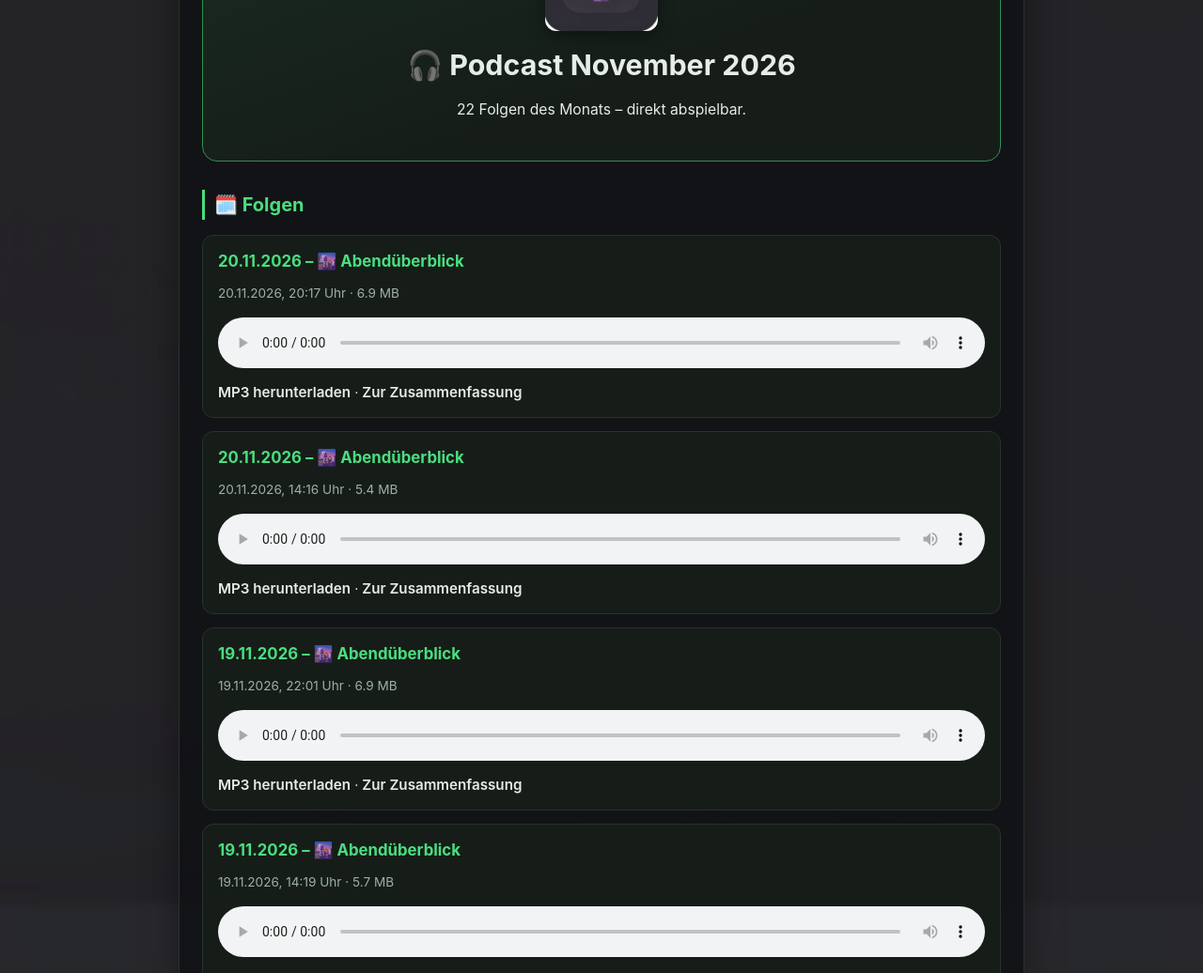
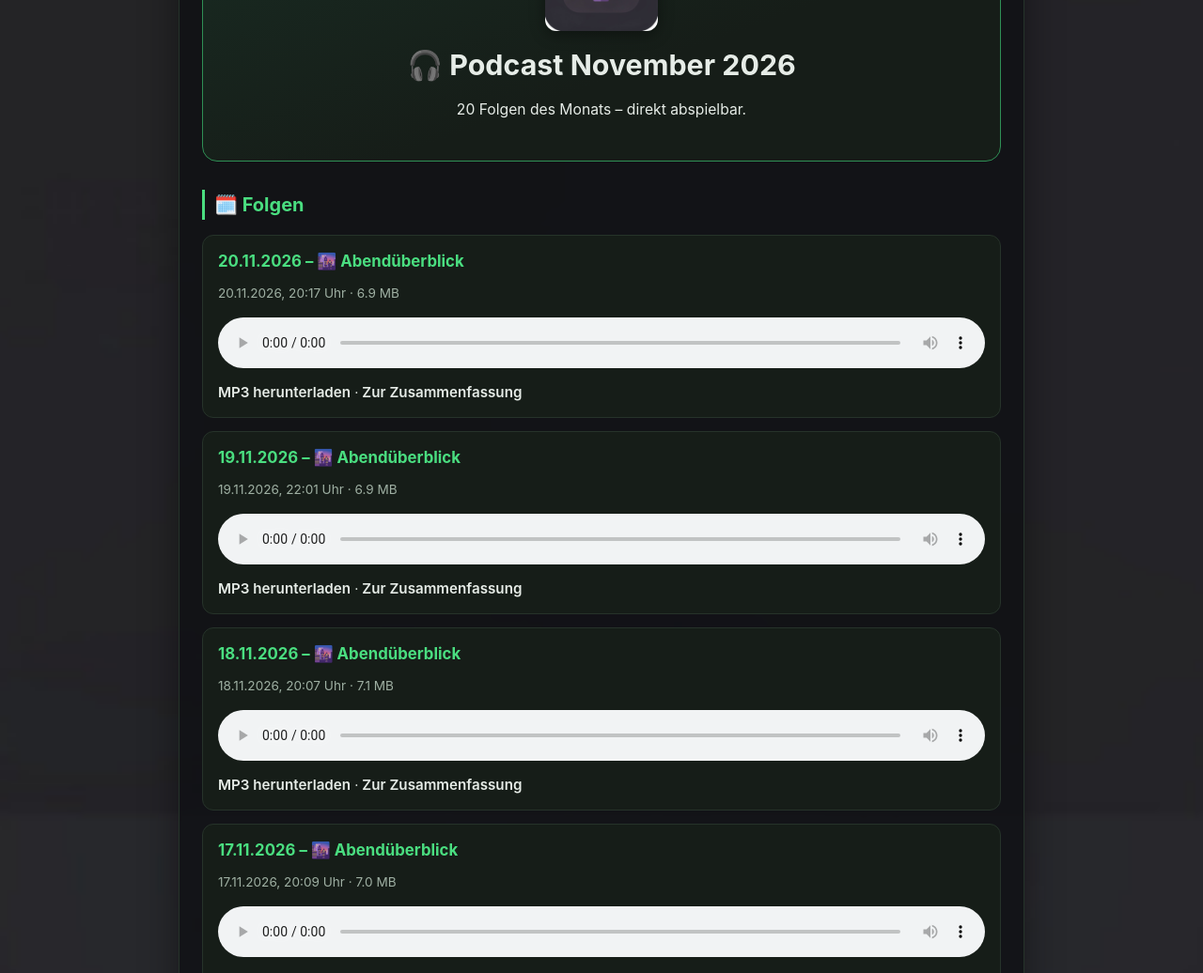
Before and after one commit to Ubuntu51/news-wiki, a Jekyll site: the page built from 2026/11/podcast.md, in a window 1280 px wide and 1400 px high. Shown: the part 296-1332 px from the top of the window at 94% size. Built offline with Jekyll 4.4.1, drawn with Linux system fonts in a browser that asks for light colours; comment, search, counter and statistics services are not loaded.

Commit message:
Podcast: Nachmittagsfolgen vom 19. und 20.11. entfernen

```diff
--- a/2026/11/podcast.md
+++ b/2026/11/podcast.md
@@ -8,7 +8,7 @@ body_class: podcast
 <div class="hero">
   <img class="podcast-logo" src="../../assets/podcast/logo.jpg" alt="News-Podcast Logo" width="120">
   <h1>🎧 Podcast November 2026</h1>
-  <p>22 Folgen des Monats – direkt abspielbar.</p>
+  <p>20 Folgen des Monats – direkt abspielbar.</p>
 </div>
 
 ## 🗓️ Folgen
@@ -21,24 +21,10 @@ body_class: podcast
 </div>
 
 <div class="card podcast-episode">
-<h3>20.11.2026 – 🌆 Abendüberblick</h3>
-<p class="meta">20.11.2026, 14:16 Uhr · 5.4 MB</p>
-<audio controls preload="none" src="https://github.com/Ubuntu51/news-wiki/releases/download/podcast/2026-11-20_14-16.mp3"></audio>
-<p class="links"><a href="https://github.com/Ubuntu51/news-wiki/releases/download/podcast/2026-11-20_14-16.mp3">MP3 herunterladen</a> · <a href="https://ubuntu51.github.io/news-wiki/2026/11/2026-11-20_14-16.html">Zur Zusammenfassung</a></p>
-</div>
-
-<div class="card podcast-episode">
 <h3>19.11.2026 – 🌆 Abendüberblick</h3>
 <p class="meta">19.11.2026, 22:01 Uhr · 6.9 MB</p>
 <audio controls preload="none" src="https://github.com/Ubuntu51/news-wiki/releases/download/podcast/2026-11-19_22-01.mp3"></audio>
 <p class="links"><a href="https://github.com/Ubuntu51/news-wiki/releases/download/podcast/2026-11-19_22-01.mp3">MP3 herunterladen</a> · <a href="https://ubuntu51.github.io/news-wiki/2026/11/2026-11-19_22-01.html">Zur Zusammenfassung</a></p>
-</div>
-
-<div class="card podcast-episode">
-<h3>19.11.2026 – 🌆 Abendüberblick</h3>
-<p class="meta">19.11.2026, 14:19 Uhr · 5.7 MB</p>
-<audio controls preload="none" src="https://github.com/Ubuntu51/news-wiki/releases/download/podcast/2026-11-19_14-19.mp3"></audio>
-<p class="links"><a href="https://github.com/Ubuntu51/news-wiki/releases/download/podcast/2026-11-19_14-19.mp3">MP3 herunterladen</a> · <a href="https://ubuntu51.github.io/news-wiki/2026/11/2026-11-19_14-19.html">Zur Zusammenfassung</a></p>
 </div>
 
 <div class="card podcast-episode">
```
Also changed, not shown: podcast.md (+1 -1 lines), podcast.xml (+1 -19 lines), podcast_audio.json (+0 -14 lines).
